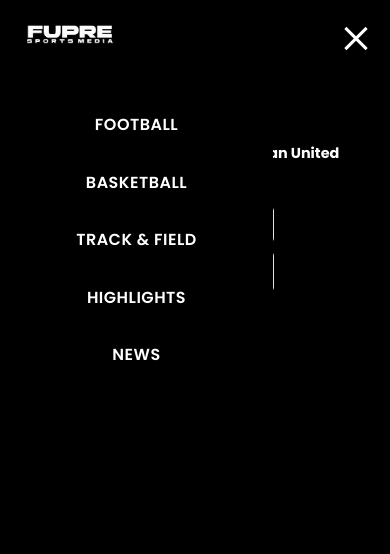
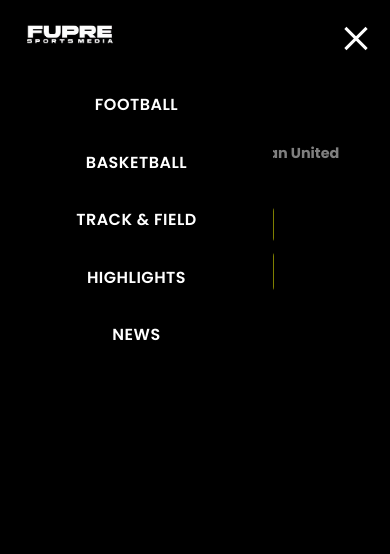
Before and after one commit to Dukeazeta/FSM_beta, a plain HTML site: page index.html in a window 390 px wide. Both pictures are taken after a click on the button "Toggle navigation". Shown: the top 554 px of the page. Drawn offline with Linux system fonts and the light colour scheme.

Commit message:
Improved responsiveness

```diff
--- a/script.js
+++ b/script.js
@@ -12,7 +12,8 @@ document.addEventListener('DOMContentLoaded', () => {
     let slideInterval;
 
     // Navbar functionality
-    function toggleNavbar() {
+    function toggleNavbar(event) {
+        event.stopPropagation();
         navbarMenu.classList.toggle('active');
         navbarToggle.classList.toggle('active');
         body.classList.toggle('menu-open');
@@ -20,22 +21,25 @@ document.addEventListener('DOMContentLoaded', () => {
 
     navbarToggle.addEventListener('click', toggleNavbar);
 
-    // Handle click outside navbar to close it
+    // Close menu when clicking outside
     document.addEventListener('click', (event) => {
-        const isClickInside = navbarToggle.contains(event.target) || navbarMenu.contains(event.target);
-        const isNavbarActive = navbarMenu.classList.contains('active');
+        const isClickInside = navbarMenu.contains(event.target) || navbarToggle.contains(event.target);
+        if (!isClickInside && navbarMenu.classList.contains('active')) {
+            toggleNavbar(event);
+        }
+    });
 
-        if (!isClickInside && isNavbarActive) {
-            toggleNavbar();
-        }
+    // Prevent clicks inside the menu from closing it
+    navbarMenu.addEventListener('click', (event) => {
+        event.stopPropagation();
     });
 
     // Close menu when clicking on a link
     const navbarLinks = document.querySelectorAll('.navbar-links a');
     navbarLinks.forEach(link => {
-        link.addEventListener('click', () => {
+        link.addEventListener('click', (event) => {
             if (navbarMenu.classList.contains('active')) {
-                toggleNavbar();
+                toggleNavbar(event);
             }
         });
     });
--- a/styles.css
+++ b/styles.css
@@ -237,18 +237,29 @@ body {
         flex-direction: column;
         justify-content: flex-start;
         transition: right 0.3s ease;
-        padding-top: 60px;
+        padding-top: var(--navbar-height);
+        z-index: 1000;
     }
 
     .navbar-menu.active {
         right: 0;
     }
 
+    body.menu-open::after {
+        content: '';
+        position: fixed;
+        top: 0;
+        left: 0;
+        right: 0;
+        bottom: 0;
+        background-color: rgba(0, 0, 0, 0.5);
+        z-index: 999;
+    }
+
     .navbar-links {
         flex-direction: column;
         align-items: center;
         width: 100%;
-        padding-top: 20px;
     }
 
     .navbar-links li {
@@ -261,12 +272,6 @@ body {
         display: block;
         padding: 0.5rem 0;
         font-size: 1.1rem;
-        transition: background-color 0.3s ease, color 0.3s ease;
-    }
-
-    .navbar-links a:hover {
-        background-color: var(--clr-accent);
-        color: var(--clr-dark);
     }
 }
 
@@ -1205,3 +1210,23 @@ main {
     letter-spacing: 0.5px;
     color: var(--clr-slate400);
 }
+
+* {
+    -webkit-tap-highlight-color: transparent;
+    -webkit-touch-callout: none;
+    -webkit-user-select: none;
+    user-select: none;
+}
+
+input, textarea {
+    -webkit-user-select: text;
+    user-select: text;
+}
+
+html {
+    scroll-behavior: smooth;
+}
+
+body.menu-open {
+    overflow: hidden;
+}
```
